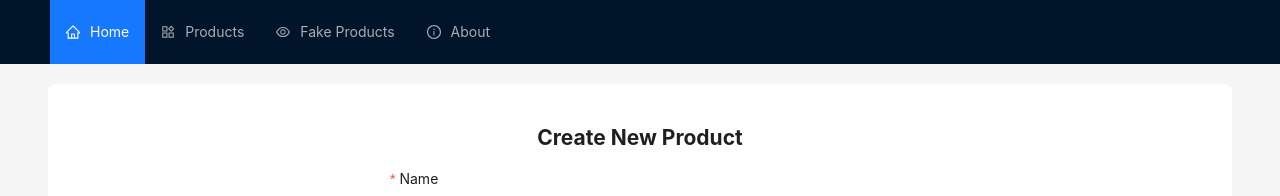
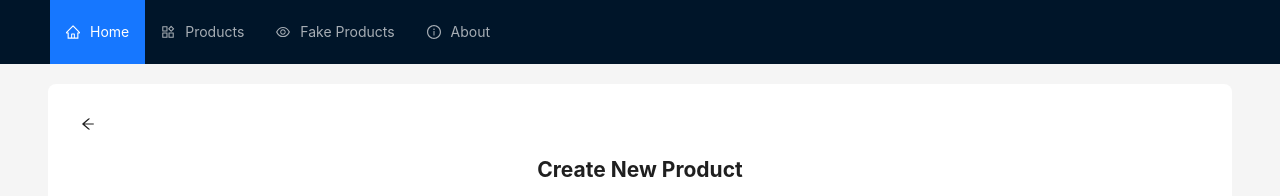
Before and after one commit to vladtymo/React-Shop-SPD221, a React (Create React App) app: page /products/create in a window 1280 px wide. Shown: the top 196 px of the page. Built offline with nearby package versions, Linux system fonts and the light colour scheme; no server answers.

Commit message:
Add back button

```diff
--- a/src/components/CreateProduct.js
+++ b/src/components/CreateProduct.js
@@ -1,7 +1,7 @@
 import React, { useEffect, useState } from 'react';
 import { Button, Checkbox, Form, Input, InputNumber, Select, Upload } from 'antd';
 import TextArea from 'antd/es/input/TextArea';
-import { UploadOutlined } from '@ant-design/icons';
+import { ArrowLeftOutlined, UploadOutlined } from '@ant-design/icons';
 import { useNavigate } from 'react-router-dom';
 
 const api = process.env.REACT_APP_API + "products";
@@ -62,6 +62,7 @@ export default function CreateProduct() {
 
     return (
         <>
+            <Button onClick={() => navigate(-1)} type="text" icon={<ArrowLeftOutlined />}></Button>
             <h2 style={{ textAlign: "center" }}>Create New Product</h2>
             <Form
                 name="basic"
```
